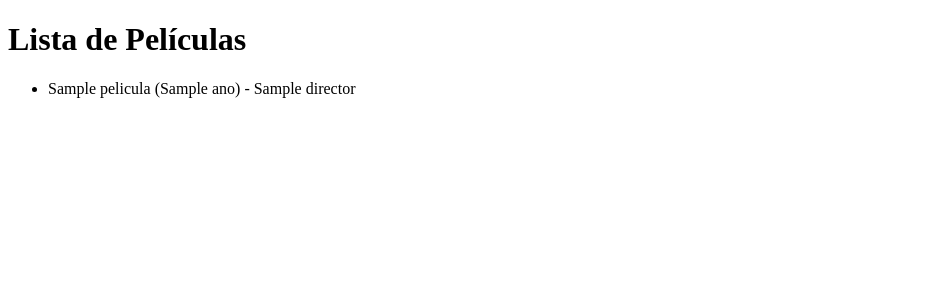
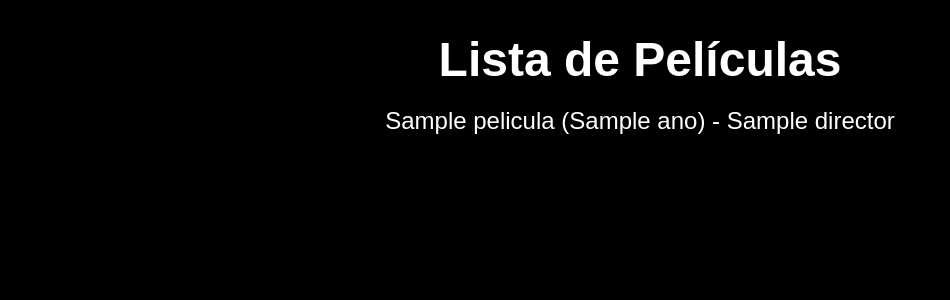
Before and after one commit to RossiPatricio/flaskproject2, a Flask app: page / in a window 1280 px wide. Shown: the top 300 px of the page, without its empty margins (0-950 px from the left). Run offline with Flask 3, Linux system fonts and the light colour scheme; a database or web service that is not in the repository returns one stand-in record (values such as "Sample title"); some libraries are stand-ins or nearby versions.

Commit message:
Actualizacion 6-8-2024 II

```diff
--- a/templates/index.html
+++ b/templates/index.html
@@ -4,6 +4,26 @@
     <meta charset="UTF-8">
     <meta name="viewport" content="width=device-width, initial-scale=1.0">
     <title>Lista de Películas</title>
+    <style>
+        body {
+            background-color: black;
+            color: white;
+            font-family: Arial, sans-serif;
+            text-align: center;
+        }
+        h1 {
+            font-size: 3em;
+            margin-bottom: 20px;
+        }
+        ul {
+            list-style-type: none;
+            padding: 0;
+        }
+        li {
+            font-size: 1.5em;
+            margin: 10px 0;
+        }
+    </style>
 </head>
 <body>
     <h1>Lista de Películas</h1>
```
Also changed, not shown: tmdb API.py (added, +29 -0 lines).
